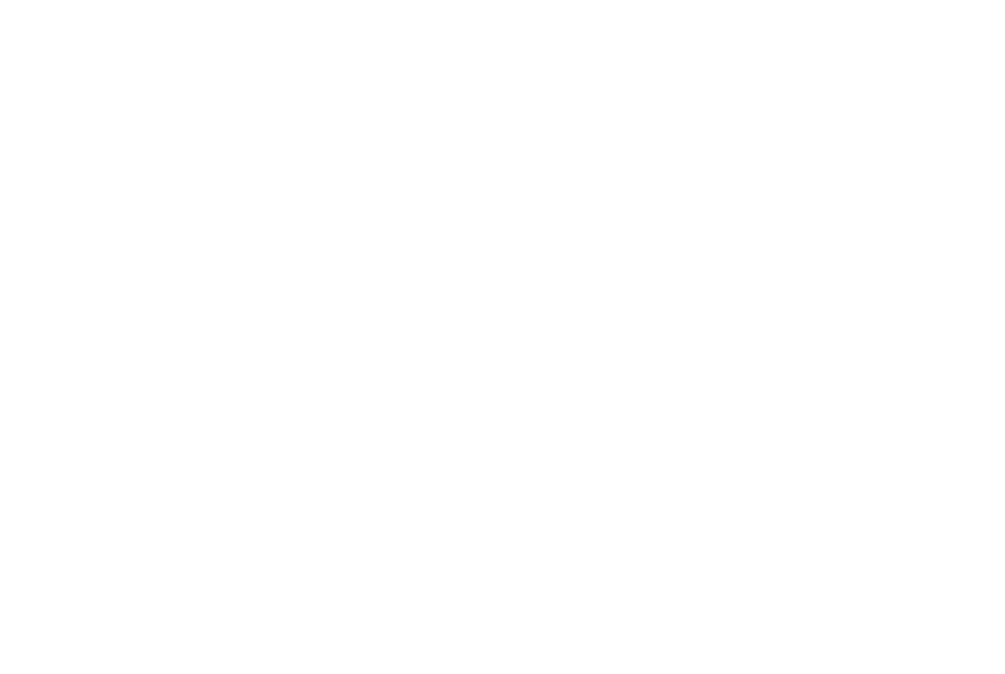
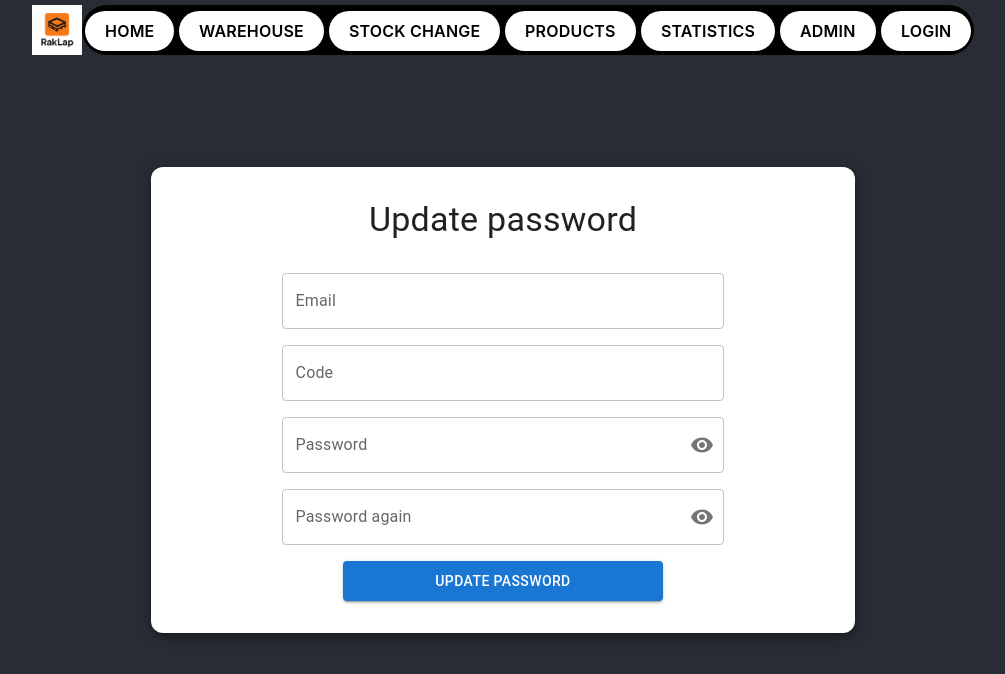
Before and after one commit to ProjekLabor-RakLap/ProjektLaborFrontend, a React (Create React App) app: page /forgotten-password in a window 1280 px wide. Before the commit this address had no page. Shown: the top 674 px of the page, without its empty margins (137-1142 px from the left). Built offline with nearby package versions, Linux system fonts and the light colour scheme.

Commit message:
added forgotten password page

```diff
--- a/src/App.tsx
+++ b/src/App.tsx
@@ -9,6 +9,7 @@
 import Products from './app/Products/page';
 import LoginPage from './app/Login/page';
 import RegisterPage from './app/Register/page';
+import ForgottenPasswordPage from './app/ForgottenPassword/page';
 
 function App() {
   return (
@@ -24,6 +25,7 @@
           <Route path="/profile" element={<Profile/>} />
           <Route path="/login" element={<LoginPage />} />
           <Route path="/register" element={<RegisterPage />} />
+          <Route path="/forgotten-password" element={<ForgottenPasswordPage />} />
         </Routes>
       </Router>
     </UserProvider>
--- a/src/Interfaces/IUser.ts
+++ b/src/Interfaces/IUser.ts
@@ -31,6 +31,7 @@
 
 export interface IUserForgotPwd {
     email: string;
+    token: string;
     password: string;
 }
 
--- /dev/null
+++ b/src/app/ForgottenPassword/page.tsx
@@ -0,0 +1,177 @@
+import { Paper, Box, Typography, Button, CircularProgress, TextField } from "@mui/material";
+import { error } from "console";
+import PasswordInput from "../../Components/Inputs/passwordInput";
+import PillNavFull from "../../Components/NavBar/PillNav/PillNavWithItems";
+import { useState } from "react";
+import { IUserForgotPwd } from "../../Interfaces/IUser";
+import api from "../../api/api";
+
+function ForgottenPasswordPage() {
+    const [loading, setLoading] = useState(false);
+    const [error, setError] = useState("");
+    const [success, setSuccess] = useState(false);
+
+    const [code, setCode] = useState<string>("");
+    const [email, setEmail] = useState<string>("");
+    const [password1, setPassword1] = useState<string>("");
+    const [password2, setPassword2] = useState<string>("");
+
+    const handlePwdUpdate = (e: any) => {
+        e.preventDefault();
+
+        setLoading(true);
+        setError("");
+
+        setTimeout(async () => {
+            if (!password1 || !password2) {
+                setError("Please fill in all fields.");
+                setLoading(false);
+                return;
+            }
+
+            if (password1 !== password2) {
+                setError("Passwords don't match.");
+                setLoading(false);
+                return;
+            }
+
+            if (password1.length < 8) {
+                setError("Password must be 8 or more characters.");
+                setLoading(false);
+                return;
+            }
+
+            if (!/[A-Z]/.test(password1)) {
+                setError("Password must contain at least one uppercase letter.");
+                setLoading(false);
+                return;
+            }
+
+            if (!/[a-z]/.test(password1)) {
+                setError("Password must contain at least one lowercase letter.");
+                setLoading(false);
+                return;
+            }
+
+            if (!/[0-9]/.test(password1)) {
+                setError("Password must contain at least one number.");
+                setLoading(false);
+                return;
+            }
+
+            if (!/[!@#$%^&*(),.?:{}|<>]/.test(password1)) {
+                setError("Password must contain at least one special character.");
+                setLoading(false);
+                return;
+            }
+
+            const passwordChangeData: IUserForgotPwd = {
+                email: email,
+                token: code,
+                password: password1,
+            }
+
+            try {
+                await api.Users.resetPassword(passwordChangeData);
+                setLoading(false);
+                setSuccess(true);
+            } catch (error: any) {
+                if (error.response && error.response.data) {
+                    setError(error.response.data);
+                } else {
+                    setError("Error during password reset!");
+                }
+                setLoading(false);
+            }
+        }, 1500);
+    }
+
+
+    return (
+        <div className="App">
+            <header className="App-header">
+                <PillNavFull />
+
+                <Paper
+                    elevation={6}
+                    sx={{
+                        p: 4,
+                        width: '50%',
+                        display: "flex",
+                        flexDirection: "column",
+                        alignItems: "center",
+                        borderRadius: 3,
+                    }}
+                >
+                    <Box display="flex"
+                        flexDirection="column"
+                        alignItems="center"
+                        gap={2}
+                        component="form"
+                        onSubmit={handlePwdUpdate}
+                        sx={{ width: "100%" }}>
+
+                        <Typography variant="h4" sx={{ mb: 2 }}>
+                            Update password
+                        </Typography>
+
+                        <TextField
+                            sx={{ width: '27ch', m: 0 }}
+                            label="Email"
+                            variant="outlined"
+                            margin="normal"
+                            value={email}
+                            placeholder="example@email.com"
+                            onChange={(e) => setEmail(e.target.value)}
+                        />
+
+                        <TextField
+                            sx={{ width: '27ch', m: 0 }}
+                            label="Code"
+                            variant="outlined"
+                            margin="normal"
+                            value={code}
+                            placeholder="Code"
+                            onChange={(e) => setCode(e.target.value)}
+                        />
+
+                        <PasswordInput
+                            value={password1}
+                            onChange={(e) => setPassword1(e.target.value)}
+                        />
+
+                        <PasswordInput
+                            value={password2}
+                            label="Password again"
+                            onChange={(e) => setPassword2(e.target.value)}
+                        />
+
+                        {error && (
+                            <Typography color="error" variant="body2" sx={{ mt: 1 }}>
+                                {error}
+                            </Typography>
+                        )}
+
+                        {success && (
+                            <Typography color="success" variant="body2" sx={{ mt: 1 }}>
+                                Password Updated!
+                            </Typography>
+                        )}
+
+                        <Button
+                            type="submit"
+                            variant="contained"
+                            color="primary"
+                            sx={{ py: 1, width: "50%" }}
+                            disabled={loading}
+                        >
+                            {loading ? <CircularProgress size={24} color="inherit" /> : "Update password"}
+                        </Button>
+                    </Box>
+                </Paper>
+            </header>
+        </div>
+    );
+}
+
+export default ForgottenPasswordPage;
--- a/src/app/Profile/page.tsx
+++ b/src/app/Profile/page.tsx
@@ -15,7 +15,7 @@
           flexDirection="column"
           alignItems="center"
           gap={2}
-          sx={{ width: "100%" }}>
+          sx={{ width: "100%", paddingTop: "5rem" }}>
 
           <DataUpdateComponent/>
 
```
